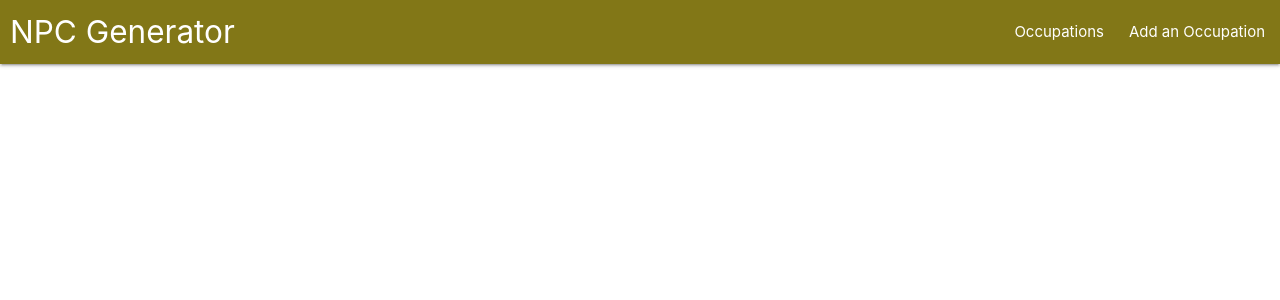
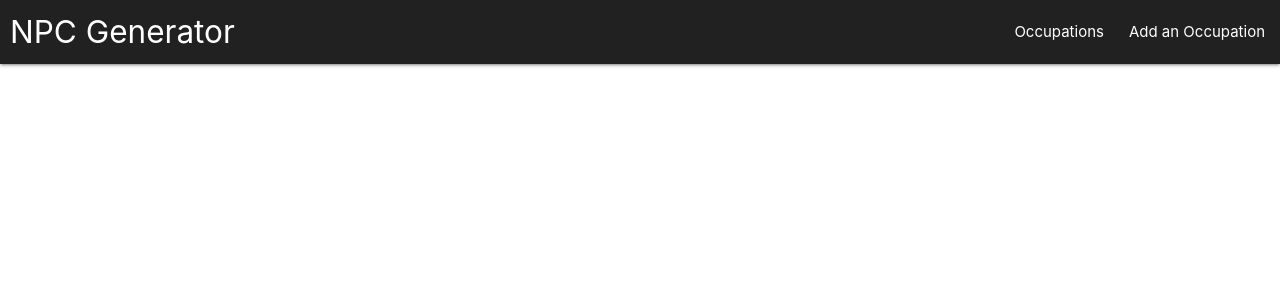
Before and after one commit to ph3nomforko/npc-generator-frontend, a React (Create React App) app: page / in a window 1280 px wide. Shown: the top 300 px of the page. Built offline with nearby package versions, Linux system fonts and the light colour scheme; no server answers.

Commit message:
change color of navbar to dark-grey

```diff
--- a/src/components/NavBar.js
+++ b/src/components/NavBar.js
@@ -5,7 +5,7 @@ const NavBar = props => {
 
   return (
     <nav>
-      <div className="nav-wrapper lime darken-4">
+      <div className="nav-wrapper grey darken-4">
         <a href="/#" className="brand-logo" style={{paddingLeft: '10px'}}>NPC Generator</a>
         <ul id="nav-mobile" className="right hide-on-med-and-down">
           <li><Link to='/occupations' style={{paddingRight: '10px'}}> Occupations </Link></li>
```
